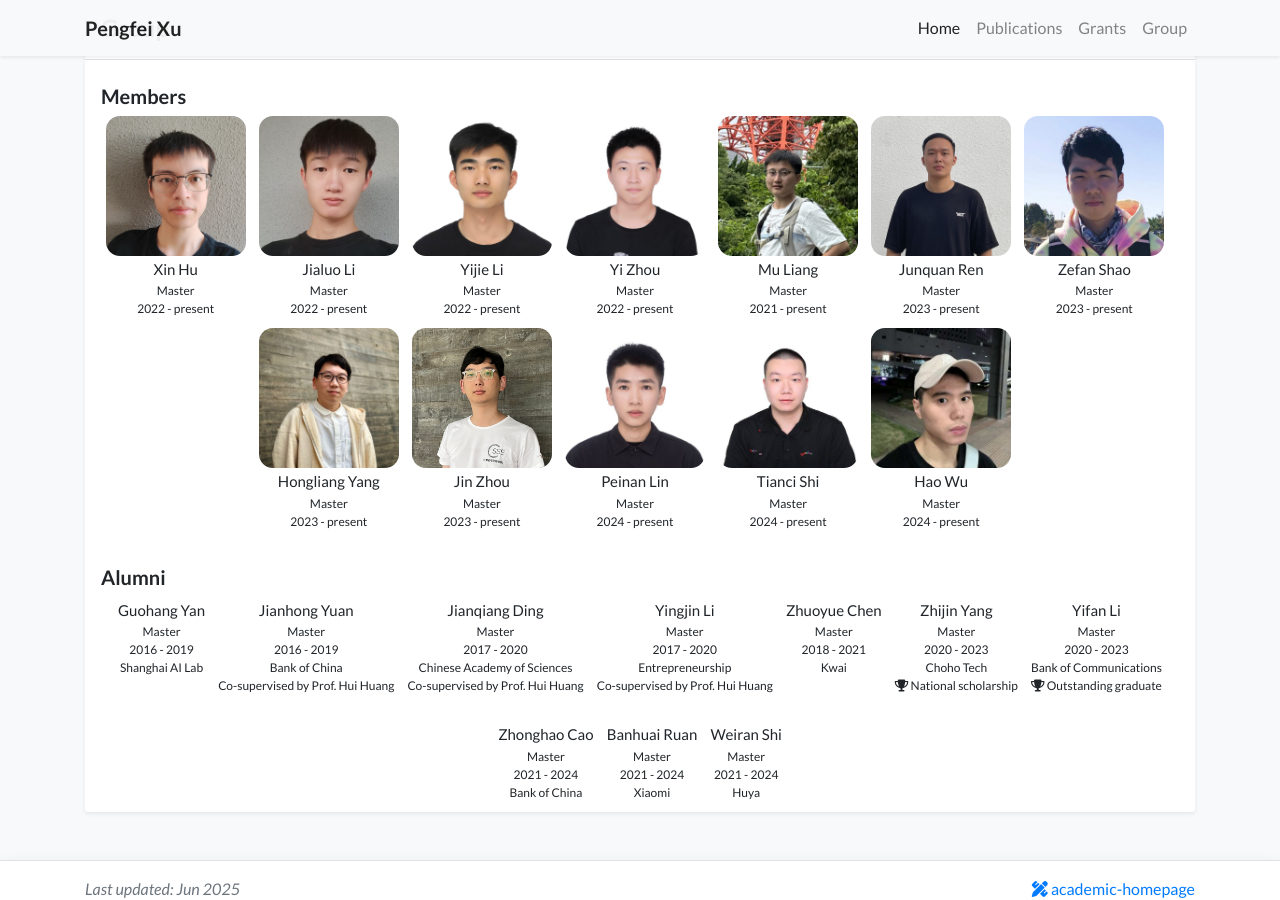
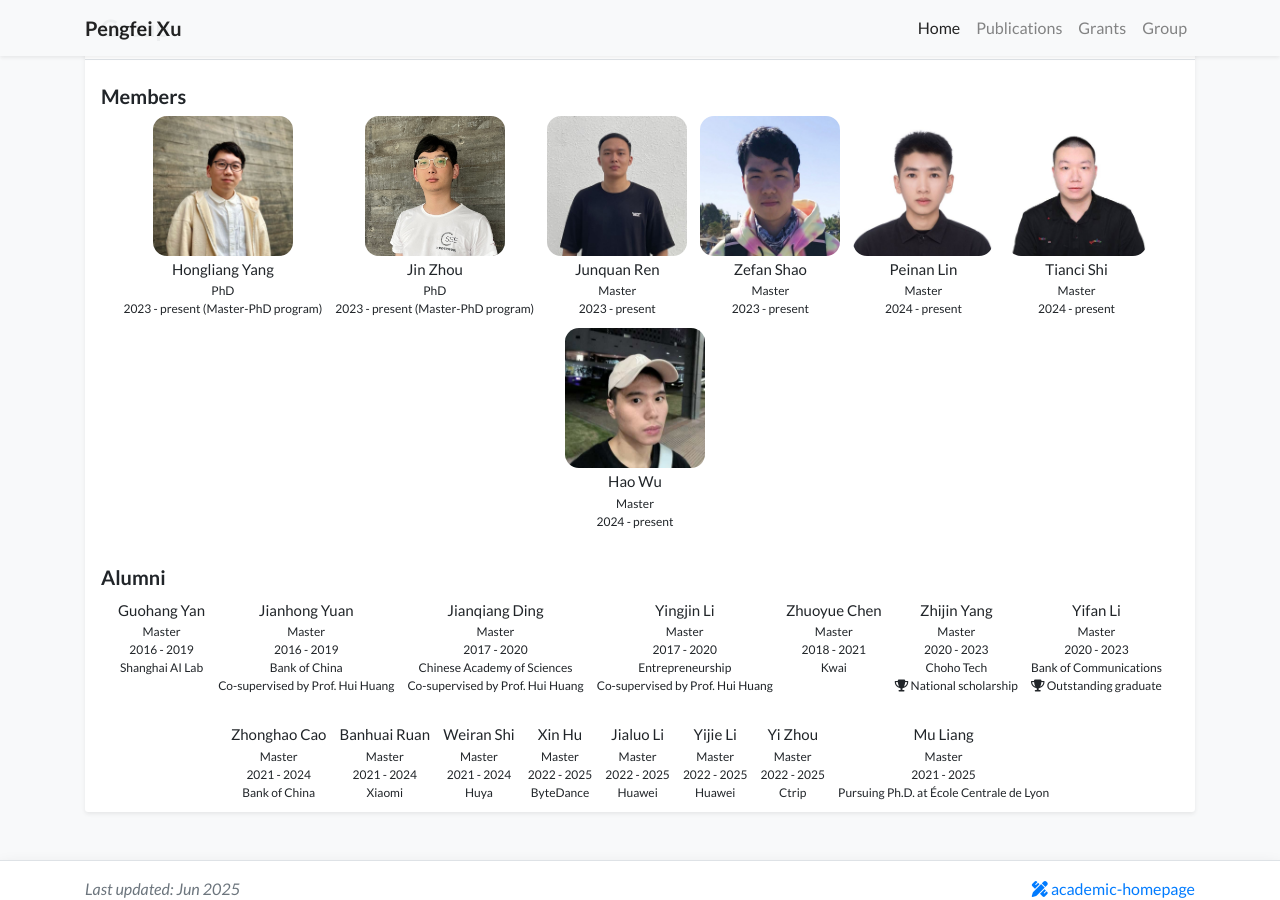
Before and after one commit to pengfeixu/pengfeixu.github.io, a Jekyll site: the page built from index.html, in a window 1280 px wide and 900 px high, scrolled down 4708 px. Built offline with Jekyll 4.4.1, drawn with Linux system fonts in a browser that asks for light colours; a style sheet for code colours, icons or effects is not loaded.

Commit message:
Update group.yml

```diff
--- a/_data/group.yml
+++ b/_data/group.yml
@@ -1,35 +1,17 @@
 
 
 students:
-- name: Xin Hu
-  program: Master
-  period: 2022 - present
+- name: Hongliang Yang
+  program: PhD
+  period: 2023 - present (Master-PhD program)
   interest: Computer Graphics
-  portrait: /assets/images/photos/huxin.jpg
+  portrait: /assets/images/photos/hongliang.jpg
 
-- name: Jialuo Li
-  program: Master
-  period: 2022 - present
+- name: Jin Zhou
+  program: PhD
+  period: 2023 - present (Master-PhD program)
   interest: Computer Graphics
-  portrait: /assets/images/photos/jialuo.jpg
-
-- name: Yijie Li
-  program: Master
-  period: 2022 - present
-  interest: Computer Graphics
-  portrait: /assets/images/photos/yijie.jpg
-
-- name: Yi Zhou
-  program: Master
-  period: 2022 - present
-  interest: Computer Graphics
-  portrait: /assets/images/photos/zhouyi.jpg
-
-- name: Mu Liang
-  program: Master
-  period: 2021 - present
-  interest: Computer Graphics
-  portrait: /assets/images/photos/liangmu.jpg
+  portrait: /assets/images/photos/zhoujin.jpg
 
 - name: Junquan Ren
   program: Master
@@ -42,18 +24,6 @@ students:
   period: 2023 - present
   interest: Computer Graphics
   portrait: /assets/images/photos/zefan.jpg
-
-- name: Hongliang Yang
-  program: Master
-  period: 2023 - present
-  interest: Computer Graphics
-  portrait: /assets/images/photos/hongliang.jpg
-
-- name: Jin Zhou
-  program: Master
-  period: 2023 - present
-  interest: Computer Graphics
-  portrait: /assets/images/photos/zhoujin.jpg
 
 - name: Peinan Lin
   program: Master
@@ -128,3 +98,38 @@ alumni:
   program: Master
   period: 2021 - 2024
   work: Huya
+
+- name: Xin Hu
+  program: Master
+  period: 2022 - 2025
+  work: ByteDance
+  interest: Computer Graphics
+  portrait: /assets/images/photos/huxin.jpg
+
+- name: Jialuo Li
+  program: Master
+  period: 2022 - 2025
+  work: Huawei
+  interest: Computer Graphics
+  portrait: /assets/images/photos/jialuo.jpg
+
+- name: Yijie Li
+  program: Master
+  period: 2022 - 2025
+  work: Huawei
+  interest: Computer Graphics
+  portrait: /assets/images/photos/yijie.jpg
+
+- name: Yi Zhou
+  program: Master
+  period: 2022 - 2025
+  work: Ctrip
+  interest: Computer Graphics
+  portrait: /assets/images/photos/zhouyi.jpg
+
+- name: Mu Liang
+  program: Master
+  period: 2021 - 2025
+  work: Pursuing Ph.D. at École Centrale de Lyon
+  interest: Computer Graphics
+  portrait: /assets/images/photos/liangmu.jpg
```
